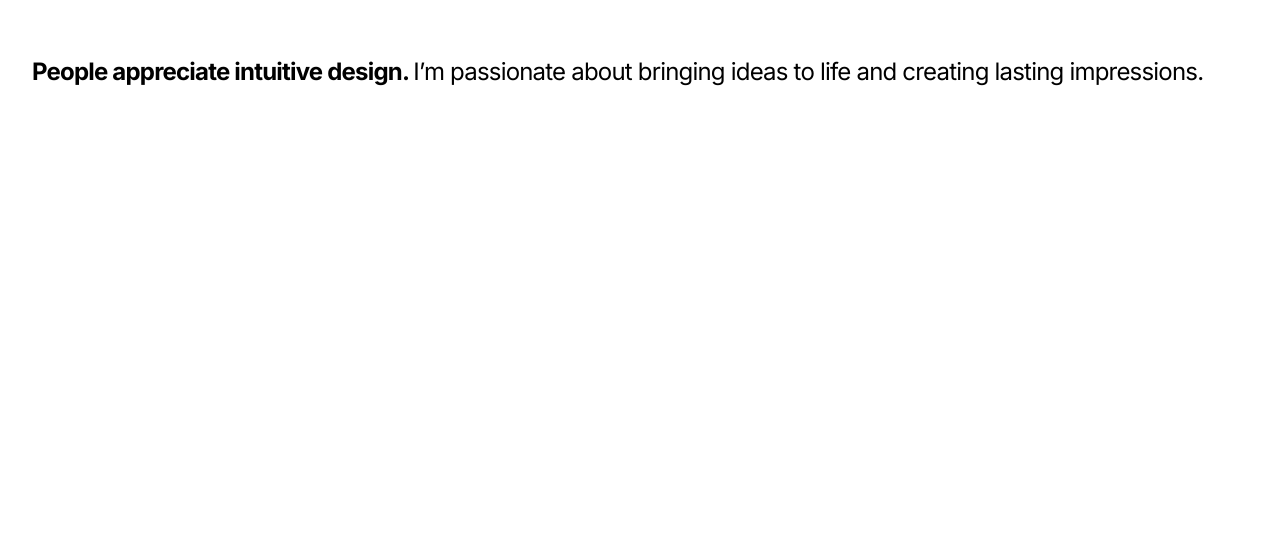
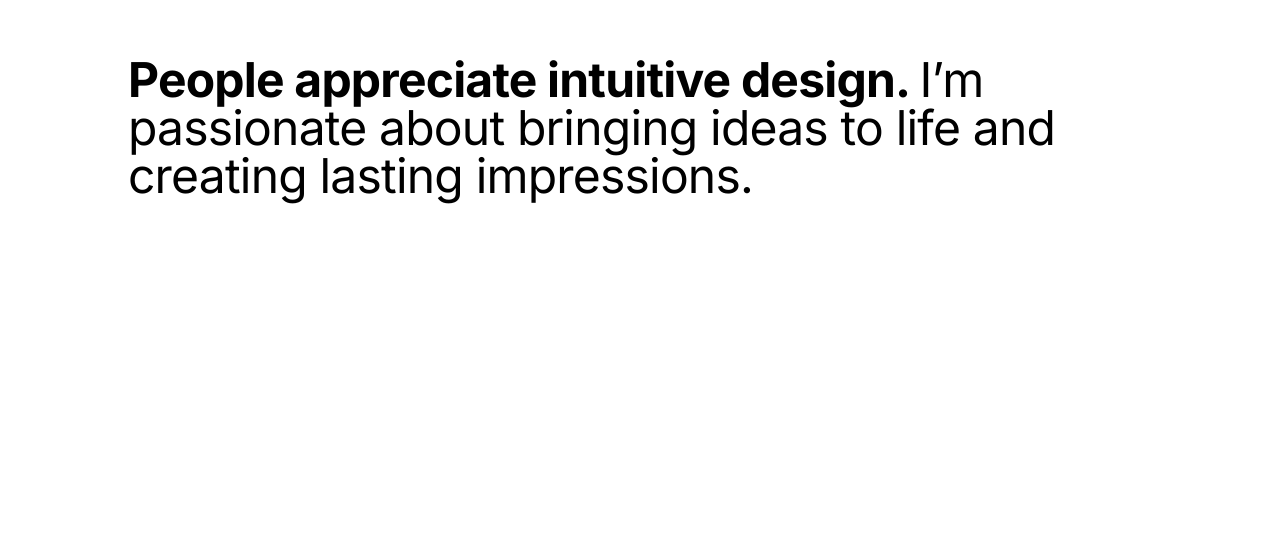
Before and after one commit to balits/portfolio, a Next.js app: page / in a window 1280 px wide. Shown: the part 264-800 px from the top of the page. Built offline with nearby package versions, Linux system fonts and the light colour scheme.

Commit message:
max-w to tablet

```diff
--- a/components/about.tsx
+++ b/components/about.tsx
@@ -1,7 +1,7 @@
 export const About = () => {
   return (
-    <section className="w-full  px-8">
-      <p className="text-2xl my-80">
+    <section className="w-full  px-8 flex items-center justify-center">
+      <p className="text-2xl my-80 max-w-screen-lg md:text-4xl lg:text-5xl">
         <span className="font-bold">People appreciate intuitive design. </span>
         I’m passionate about bringing ideas to life and creating lasting
         impressions.
```
